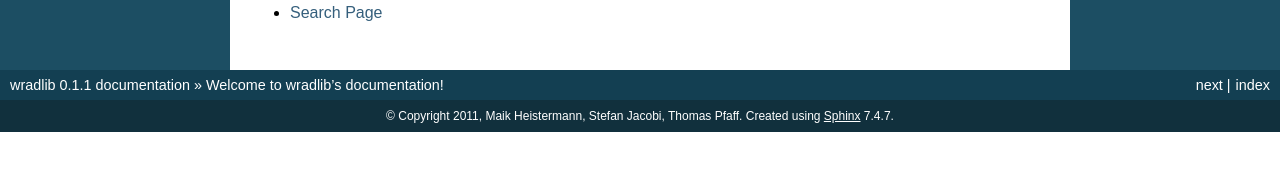
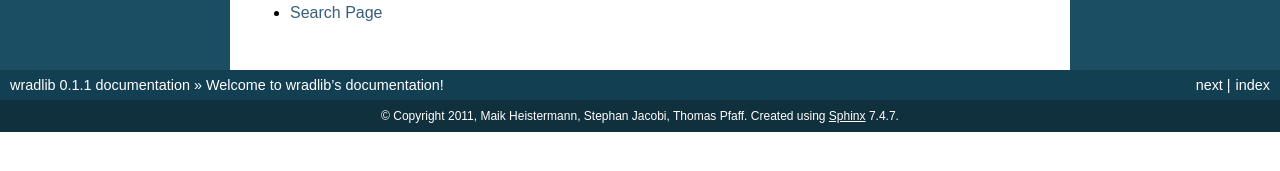
Before and after one commit to wradlib/wradlib-docs, a Sphinx documentation site: the page built from source/index.rst, in a window 1280 px wide. Shown: the part 391-562 px from the top of the page. Built offline with Sphinx 7.4.7, drawn with Linux system fonts in a browser that asks for light colours; formulas are drawn with MathJax 3.

```diff
--- a/source/conf.py
+++ b/source/conf.py
@@ -49,7 +49,7 @@
 
 # General information about the project.
 project = u'wradlib'
-copyright = u'2011, Maik Heistermann, Stefan Jacobi, Thomas Pfaff'
+copyright = u'2011, Maik Heistermann, Stephan Jacobi, Thomas Pfaff'
 
 # The version info for the project you're documenting, acts as replacement for
 # |version| and |release|, also used in various other places throughout the
```
